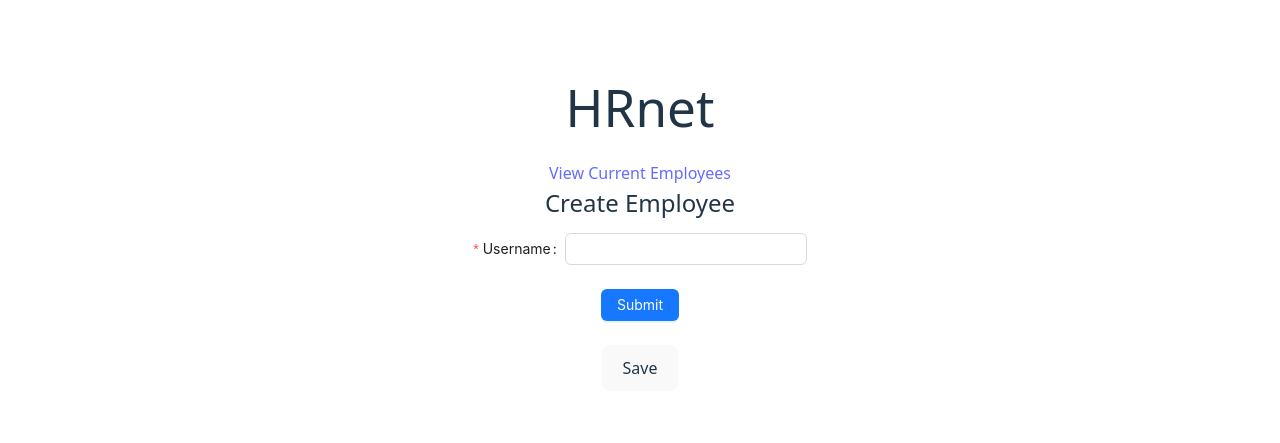
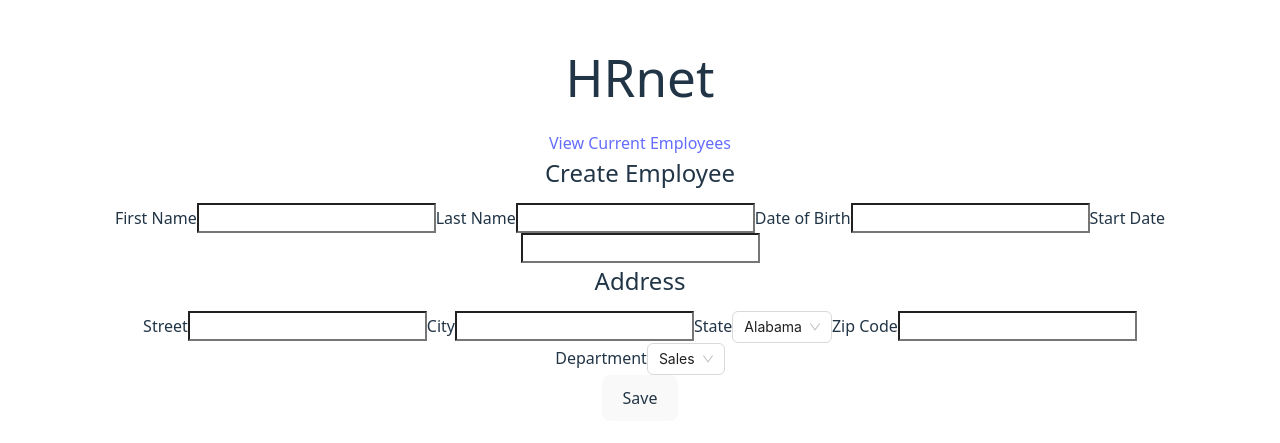
Before and after one commit to nothxmza/hrnet, a React (Vite) app: page / in a window 1280 px wide. Shown: the part 165-608 px from the top of the page. Built offline with nearby package versions, Linux system fonts and the light colour scheme.

Commit message:
add select

```diff
--- a/src/Home.jsx
+++ b/src/Home.jsx
@@ -3,24 +3,26 @@ import { Modal } from "./Modal";
 import { useRef, useState } from "react";
 import { useDispatch, useSelector } from 'react-redux';
 import { createEmployer } from "./redux/employerSlice";
-import { Form, Input, Button } from 'antd';
+import { Select } from 'antd';
 
 
 
 export const Home = () => {
 	const [isOpen, setIsOpen] = useState(false);
 	const formRef = useRef(null);
-	const [employer, setEmployer] = useState({
-		firstName: "",
-		lastName: "",
-		dateOfBirth: "",
-		startDate: "",
-		street: "",
-		city: "",
-		state: "",
-		zipCode: "",
-		department: ""
-	});
+	// const [employer, setEmployer] = useState({
+	// 	firstName: "",
+	// 	lastName: "",
+	// 	dateOfBirth: "",
+	// 	startDate: "",
+	// 	street: "",
+	// 	city: "",
+	// 	state: "",
+	// 	zipCode: "",
+	// 	department: ""
+	// });
+	const [state, setState] = useState("AL")
+	const [department, setDepartment] = useState("Sales");
 
 	const dispatch = useDispatch()
 	const employerData = useSelector((state) => state.employers.employers);
@@ -31,6 +33,7 @@ export const Home = () => {
 		e.preventDefault();
 		const formData = new FormData(formRef.current);
 		const data = Object.fromEntries(formData.entries());
+		data.state = state;
 		console.log(data);
 		let size = Object.values(data).filter((value) =>  value === "")
 		if(size.length > 0){
@@ -43,20 +46,6 @@ export const Home = () => {
 		setIsOpen(false);
 	}
 
-
-
-
-	const onFinish = (value) => {
-		console.log('Success:', value);
-	}
-
-	const onFinishFailed = (errorInfo) => {
-		console.log('Failed:', errorInfo);
-	}
-
-
-
-
 	  return (
 	<>
 	<div className="title">
@@ -65,7 +54,7 @@ export const Home = () => {
 		<div className="container">
 			<a href="employee-list.html">View Current Employees</a>
 			<h2>Create Employee</h2>
-			{/* <form ref={formRef} id="create-employee">
+			<form ref={formRef} id="create-employee">
 				<label htmlFor="first-name">First Name</label>
 				<input type="text" id="first-name" name="firstName" />
 
@@ -88,29 +77,29 @@ export const Home = () => {
 				<input id="city" type="text" name="city" />
 
 				<label htmlFor="state">State</label>
-				<select name="state" id="state">
-				{states.map((state) => (
-					<option key={state.abbreviation} value={state.abbreviation}>
-						{state.name}
-					</option>
-				))}
-				</select>
+				<Select id="state" name="state" value={state} onChange={(value) => setState(value)}>
+					{states.map((state) => (
+						<Select.Option key={state.abbreviation} value={state.abbreviation}>
+							{state.name}
+						</Select.Option>
+					))}
+				</Select>
 
 				<label htmlFor="zip-code">Zip Code</label>
 				<input id="zip-code" type="number" name="zipCode" />
 				</fieldset>
 
 				<label htmlFor="department">Department</label>
-				<select name="department" id="department">
-				<option>Sales</option>
-				<option>Marketing</option>
-				<option>Engineering</option>
-				<option>Human Resources</option>
-				<option>Legal</option>
-				</select>
-			</form> */}
+				<Select id="department" name="department" value={department} onChange={(value) => setDepartment(value)}>
+					<Select.Option value="Sales">Sales</Select.Option>
+					<Select.Option value="Marketing">Marketing</Select.Option>
+					<Select.Option value="Engineering">Engineering</Select.Option>
+					<Select.Option value="Human Resources">Human Resources</Select.Option>
+					<Select.Option value="Legal">Legal</Select.Option>
+				</Select>
+			</form>
 
-			<Form
+			{/* <Form
 			onFinish={onFinish}
 			onFinishFailed={onFinishFailed}
 			>
@@ -126,7 +115,7 @@ export const Home = () => {
         Submit
       </Button>
     </Form.Item>
-			</Form>
+			</Form> */}
 			<button onClick={handleSave}>Save</button>
 		</div>
 		<Modal
```
